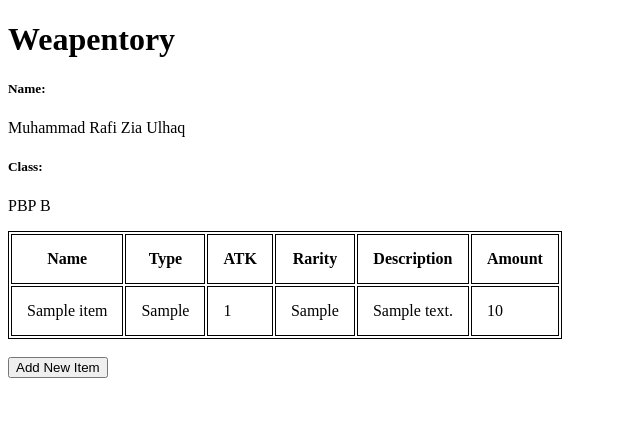
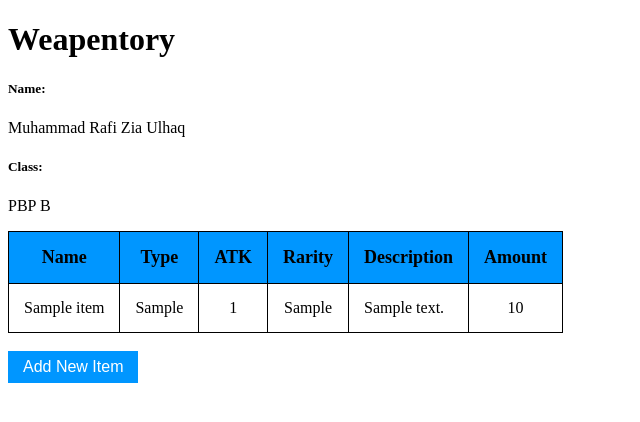
Before and after one commit to rafizia/weapon-inventory, a Django app: page / in a window 1280 px wide. Shown: the top 422 px of the page, without its empty margins (0-640 px from the left). Run offline with Django 4.2, Linux system fonts and the light colour scheme; tables that the repository leaves empty hold one stand-in row (values such as "Sample post").

Commit message:
edit main.html

```diff
--- a/main/templates/main.html
+++ b/main/templates/main.html
@@ -2,12 +2,16 @@
 
 {% block content %}
     <style>
-        th, td {
-        padding: 15px; border:1px solid black
+        th {
+            padding: 15px; border:1px solid; background-color: #0096FF; font-size: large;
+        }
+        td {
+            padding: 15px; border:1px solid black;
         }
         table {
-            border:1px solid black;
+            border:1px solid black; border-collapse: collapse;
         }
+        tr:hover {background-color: #D6EEEE;}
     </style>
 
     <h1>{{ app_name }}</h1>
@@ -33,11 +37,11 @@
         {% for item in items %}
             <tr>
                 <td>{{item.name}}</td>
-                <td>{{item.type}}</td>
-                <td>{{item.atk}}</td>
-                <td>{{item.rarity}}</td>
+                <td style="text-align: center;">{{item.type}}</td>
+                <td style="text-align: center;">{{item.atk}}</td>
+                <td style="text-align: center;">{{item.rarity}}</td>
                 <td>{{item.description}}</td>
-                <td>{{item.amount}}</td>
+                <td style="text-align: center;">{{item.amount}}</td>
             </tr>
         {% endfor %}
     </table>
@@ -45,7 +49,9 @@
     <br />
 
     <a href="{% url 'main:create_item' %}">
-        <button>
+        <button style="background-color: #0096FF; border: none; color: white;
+            padding: 7px 15px; text-align: center; text-decoration: none; display: inline-block;
+            font-size: 16px; cursor: pointer;" >
             Add New Item
         </button>
     </a>
```
Also changed, not shown: README.md.
